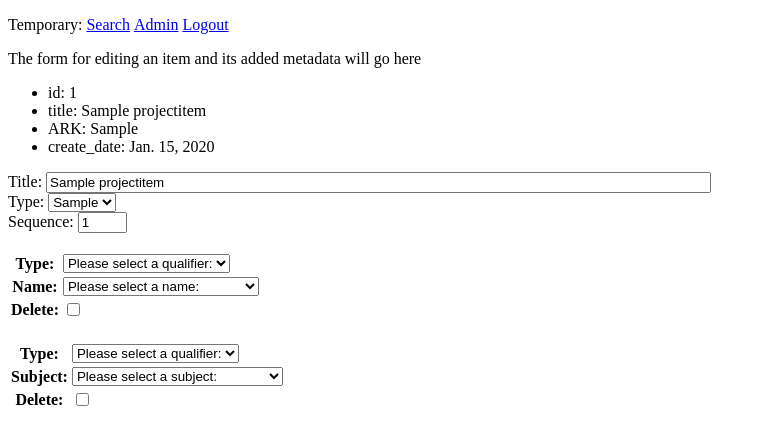
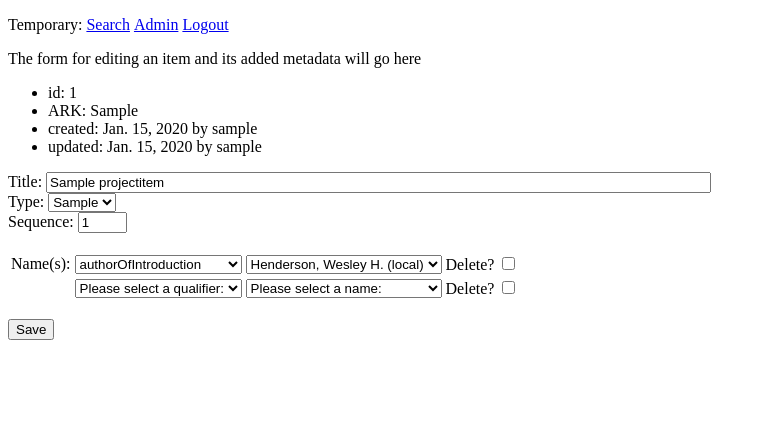
Before and after one commit to UCLALibrary/oral-history-staff-ui, a Django app: page /item/1 in a window 1280 px wide. Shown: the top 445 px of the page, without its empty margins (0-766 px from the left). Run offline with Django 4.2, Linux system fonts and the light colour scheme; a user stored in the database is signed in; data comes from the database, SQL or seed files in the repository; tables that the repository leaves empty hold one stand-in row (values such as "Sample post"); parts of the project's set-up code (start-up, migrations or seed data) failed here and were passed over.

Commit message:
Basic item and name editing

```diff
--- a/oh_staff_ui/forms.py
+++ b/oh_staff_ui/forms.py
@@ -1,5 +1,9 @@
 from django import forms
-from oh_staff_ui.models import ItemType, Name, NameType, Subject, SubjectType
+from oh_staff_ui.models import (
+    ItemType,
+    Name,
+    NameType,
+)
 
 
 class ProjectItemForm(forms.Form):
@@ -22,7 +26,8 @@ class ItemSearchForm(forms.Form):
     )
 
 
-class NameUsage(forms.Form):
+class NameUsageForm(forms.Form):
+    usage_id = forms.IntegerField(initial=0, widget=forms.HiddenInput())
     type = forms.ModelChoiceField(
         queryset=NameType.objects.all().order_by("type"),
         empty_label="Please select a qualifier:",
@@ -33,18 +38,15 @@ class NameUsage(forms.Form):
     )
 
 
-NameUsageFormset = forms.formset_factory(NameUsage, extra=1, can_delete=True)
+# class SubjectUsage(forms.Form):
+#     type = forms.ModelChoiceField(
+#         queryset=SubjectType.objects.all().order_by("type"),
+#         empty_label="Please select a qualifier:",
+#     )
+#     subject = forms.ModelChoiceField(
+#         queryset=Subject.objects.all().order_by("value"),
+#         empty_label="Please select a subject:",
+#     )
 
 
-class SubjectUsage(forms.Form):
-    type = forms.ModelChoiceField(
-        queryset=SubjectType.objects.all().order_by("type"),
-        empty_label="Please select a qualifier:",
-    )
-    subject = forms.ModelChoiceField(
-        queryset=Subject.objects.all().order_by("value"),
-        empty_label="Please select a subject:",
-    )
-
-
-SubjectUsageFormset = forms.formset_factory(SubjectUsage, extra=1, can_delete=True)
+# SubjectUsageFormset = forms.formset_factory(SubjectUsage, extra=1, can_delete=True)
--- a/oh_staff_ui/templates/oh_staff_ui/edit_item.html
+++ b/oh_staff_ui/templates/oh_staff_ui/edit_item.html
@@ -4,17 +4,26 @@
 <p>The form for editing an item and its added metadata will go here</p>
 <ul>
     <li>id: {{ item.id }}</li>
-    <li>title: {{ item.title }}</li>
     <li>ARK: {{ item.ark }}</li>
-    <li>create_date: {{ item.create_date }}</li>
+    <li>created: {{ item.create_date }} by {{ item.created_by }}</li>
+    <li>updated: {{ item.last_modified_date }} by {{ item.last_modified_by }}</li>
 </ul>
-{{ item_form.as_div }}
-<br>
-<table>
-    {{ name_formset.as_table }}
-</table>
-<br>
-<table>
-    {{ subject_formset.as_table }}
-</table>
+<form name="edit_item" id="edit_item" method="POST">
+    {% csrf_token %}
+    {{ item_form.as_div }}
+    <br>
+    {{ name_formset.management_form }}
+    <table>
+        {% for name_form in name_formset %}
+        <tr>
+            <td>{% if forloop.first %}Name(s):{% endif %}</td>
+            <td>{{ name_form.usage_id }} {{ name_form.type }}</td>
+            <td>{{ name_form.name }}</td>
+            <td>Delete? {{ name_form.DELETE }}</td>
+        </tr>
+        {% endfor %}
+    </table>
+    <br>
+    <button type="submit">Save</button>
+</form>
 {% endblock %}
--- a/oh_staff_ui/views.py
+++ b/oh_staff_ui/views.py
@@ -1,3 +1,4 @@
+import logging
 from django.shortcuts import redirect, render
 from django.contrib.auth.decorators import login_required
 from django.http.request import HttpRequest  # for code completion
@@ -5,11 +6,15 @@ from django.http.response import HttpResponse  # for code completion
 from oh_staff_ui.forms import (
     ProjectItemForm,
     ItemSearchForm,
-    NameUsageFormset,
-    SubjectUsageFormset,
 )
 from oh_staff_ui.models import ProjectItem
-from oh_staff_ui.views_utils import construct_keyword_query
+from oh_staff_ui.views_utils import (
+    construct_keyword_query,
+    get_edit_item_context,
+    save_all_item_data,
+)
+
+logger = logging.getLogger(__name__)
 
 
 @login_required
@@ -42,27 +47,11 @@ def add_item(request: HttpRequest) -> HttpResponse:
 
 @login_required
 def edit_item(request: HttpRequest, item_id: int) -> HttpResponse:
-    # TODO: Real form, and view, for editing item and its associated metadata.
-    item = ProjectItem.objects.get(pk=item_id)
     if request.method == "POST":
-        # item_form = ProjectItemForm(request.POST)
-        pass
-    else:
-        # TODO: Get data via utility functions
-        data = {"title": item.title, "type": item.type, "sequence": item.sequence}
-        item_form = ProjectItemForm(data)
-        name_formset = NameUsageFormset(prefix="names")
-        subject_formset = SubjectUsageFormset(prefix="subjects")
-    return render(
-        request,
-        "oh_staff_ui/edit_item.html",
-        {
-            "item": item,
-            "item_form": item_form,
-            "name_formset": name_formset,
-            "subject_formset": subject_formset,
-        },
-    )
+        save_all_item_data(item_id, request)
+    context = get_edit_item_context(item_id)
+    logger.info(f"{context=}")
+    return render(request, "oh_staff_ui/edit_item.html", context)
 
 
 @login_required
--- a/oh_staff_ui/views_utils.py
+++ b/oh_staff_ui/views_utils.py
@@ -1,4 +1,12 @@
+import logging
 from django.db.models import Q
+from django.forms import formset_factory
+from django.http.request import HttpRequest  # for code completion
+from django.utils import timezone
+from oh_staff_ui.forms import ProjectItemForm, NameUsageForm
+from oh_staff_ui.models import ProjectItem, ItemNameUsage
+
+logger = logging.getLogger(__name__)
 
 
 def construct_keyword_query(query: str) -> Q:
@@ -15,3 +23,76 @@ def construct_keyword_query(query: str) -> Q:
         # OR the assembled set of words with the full query.
         full_q = full_q | words_q
     return full_q
+
+
+def get_all_item_data(item_id: int) -> dict:
+    item = ProjectItem.objects.get(pk=item_id)
+    names = ItemNameUsage.objects.filter(item=item_id).order_by("id")
+    return {
+        "item": item,
+        "names": names,
+    }
+
+
+def get_edit_item_context(item_id: int) -> dict:
+    NameUsageFormset = formset_factory(NameUsageForm, extra=1, can_delete=True)
+    # Populate forms with data from database
+    item_data = get_all_item_data(item_id)
+    logger.info(f"{item_data=}")
+    item = item_data["item"]
+    names = item_data["names"]
+    item_form = ProjectItemForm(
+        {"title": item.title, "type": item.type, "sequence": item.sequence}
+    )
+    # Formset needs list of dictionaries of initial values.
+    name_list = []
+    for name in names:
+        name_list.append(
+            {
+                "usage_id": name.id,
+                "type": name.type,
+                "name": name.name,
+            }
+        )
+    name_formset = NameUsageFormset(initial=name_list, prefix="names")
+    return {
+        "item": item,
+        "item_form": item_form,
+        "name_formset": name_formset,
+    }
+
+
+def save_all_item_data(item_id: int, request: HttpRequest) -> None:
+    NameUsageFormset = formset_factory(NameUsageForm, extra=1, can_delete=True)
+    item_form = ProjectItemForm(request.POST)
+    name_formset = NameUsageFormset(request.POST, prefix="names")
+
+    if item_form.is_valid() & name_formset.is_valid():
+        logger.info(f"Saving data for item {item_id}")
+        logger.info(item_form.cleaned_data)
+        logger.info(name_formset.cleaned_data)
+        # Item data
+        item = ProjectItem.objects.get(pk=item_id)
+        item.sequence = item_form.cleaned_data["sequence"]
+        item.title = item_form.cleaned_data["title"]
+        item.type = item_form.cleaned_data["type"]
+        item.last_modified_date = timezone.now()
+        item.last_modified_by = request.user
+        item.save()
+        # Name usage data
+        for name_usage_data in name_formset.cleaned_data:
+            # List of dictionaries, some/all of which can be empty
+            if name_usage_data:
+                name_usage = ItemNameUsage(
+                    name=name_usage_data["name"],
+                    type=name_usage_data["type"],
+                    item=item,
+                )
+                if name_usage_data["usage_id"] > 0:
+                    name_usage.id = name_usage_data["usage_id"]
+                if name_usage_data["DELETE"]:
+                    # Only delete if record already exists; otherwise, just don't save
+                    if name_usage.id:
+                        name_usage.delete()
+                else:
+                    name_usage.save()
```
